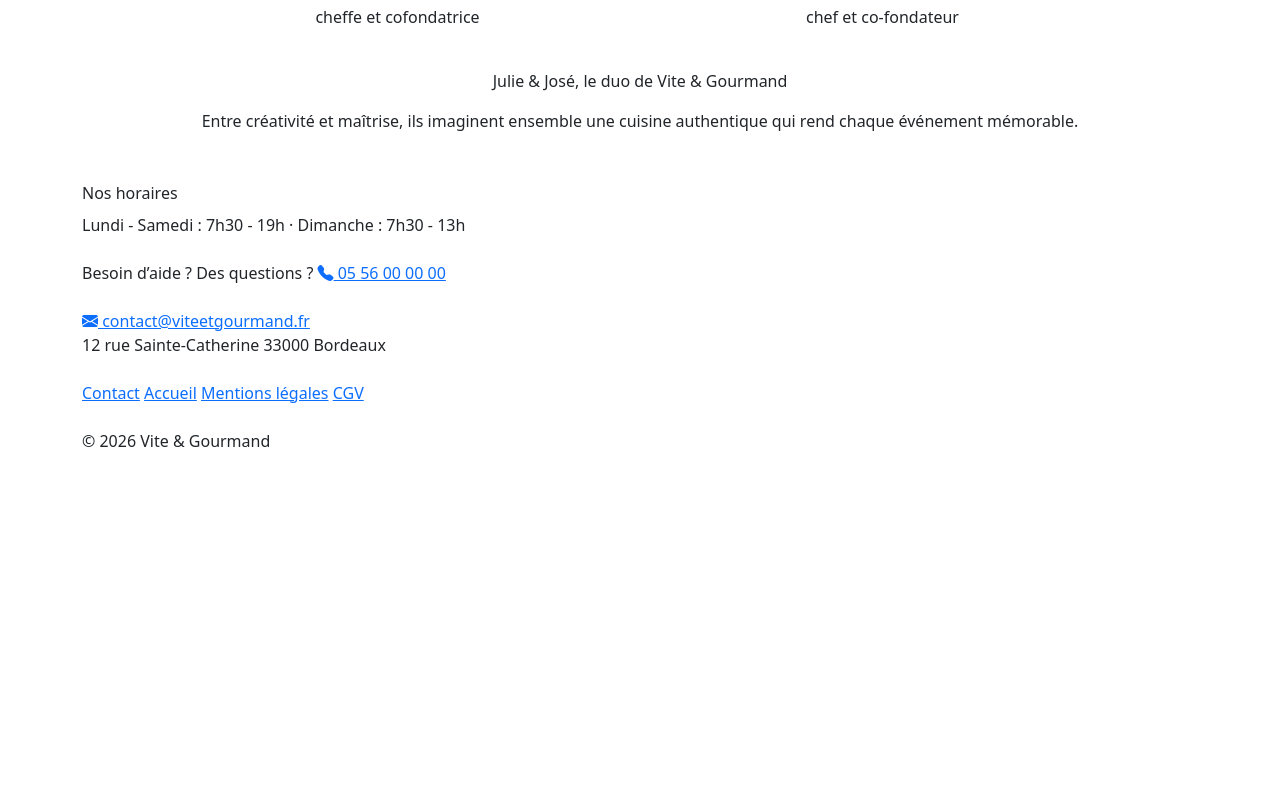
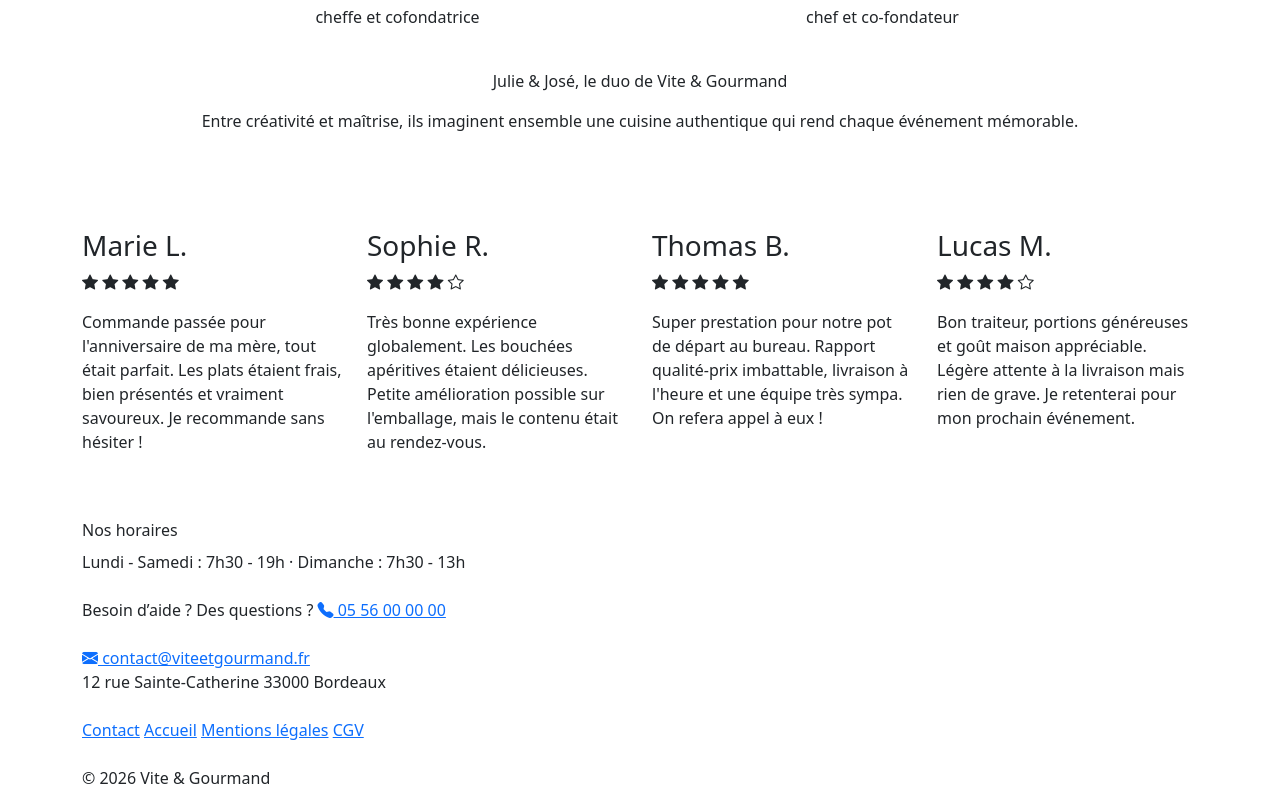
Before and after one commit to ryukann-pro/vite-et-gourmand-ecf, a PHP site: page /home.php in a window 1280 px wide. Shown: the part 1200-1990 px from the top of the page. Before the commit the page ends 1647 px from the top, so only its background shows below. Run offline with PHP 8.4, Linux system fonts and the light colour scheme.

Commit message:
Création de la section avis statique

```diff
--- a/app/Views/pages/home.php
+++ b/app/Views/pages/home.php
@@ -91,6 +91,112 @@
             </div>
         </div>
     </section>
+    <section class="reviews-section py-5">
+
+        <div class="container">
+
+            <div class="row g-4 justify-content-center">
+
+                <!-- Avis 1 -->
+                <div class="col-12 col-md-6 col-lg-3">
+                    <article class="review-card">
+
+                        <h3 class="review-name">Marie L.</h3>
+
+                        <div class="review-stars mb-3">
+                            <i class="bi bi-star-fill"></i>
+                            <i class="bi bi-star-fill"></i>
+                            <i class="bi bi-star-fill"></i>
+                            <i class="bi bi-star-fill"></i>
+                            <i class="bi bi-star-fill"></i>
+                        </div>
+
+                        <p class="review-text">
+                            Commande passée pour l'anniversaire de ma mère,
+                            tout était parfait. Les plats étaient frais,
+                            bien présentés et vraiment savoureux.
+                            Je recommande sans hésiter !
+                        </p>
+
+                    </article>
+                </div>
+
+                <!-- Avis 2 -->
+                <div class="col-12 col-md-6 col-lg-3">
+                    <article class="review-card">
+
+                        <h3 class="review-name">Sophie R.</h3>
+
+                        <div class="review-stars mb-3">
+                            <i class="bi bi-star-fill"></i>
+                            <i class="bi bi-star-fill"></i>
+                            <i class="bi bi-star-fill"></i>
+                            <i class="bi bi-star-fill"></i>
+                            <i class="bi bi-star"></i>
+                        </div>
+
+                        <p class="review-text">
+                            Très bonne expérience globalement.
+                            Les bouchées apéritives étaient délicieuses.
+                            Petite amélioration possible sur l'emballage,
+                            mais le contenu était au rendez-vous.
+                        </p>
+
+                    </article>
+                </div>
+
+                <!-- Avis 3 -->
+                <div class="col-12 col-md-6 col-lg-3">
+                    <article class="review-card">
+
+                        <h3 class="review-name">Thomas B.</h3>
+
+                        <div class="review-stars mb-3">
+                            <i class="bi bi-star-fill"></i>
+                            <i class="bi bi-star-fill"></i>
+                            <i class="bi bi-star-fill"></i>
+                            <i class="bi bi-star-fill"></i>
+                            <i class="bi bi-star-fill"></i>
+                        </div>
+
+                        <p class="review-text">
+                            Super prestation pour notre pot de départ au bureau.
+                            Rapport qualité-prix imbattable,
+                            livraison à l'heure et une équipe très sympa.
+                            On refera appel à eux !
+                        </p>
+
+                    </article>
+                </div>
+
+                <!-- Avis 4 -->
+                <div class="col-12 col-md-6 col-lg-3">
+                    <article class="review-card">
+
+                        <h3 class="review-name">Lucas M.</h3>
+
+                        <div class="review-stars mb-3">
+                            <i class="bi bi-star-fill"></i>
+                            <i class="bi bi-star-fill"></i>
+                            <i class="bi bi-star-fill"></i>
+                            <i class="bi bi-star-fill"></i>
+                            <i class="bi bi-star"></i>
+                        </div>
+
+                        <p class="review-text">
+                            Bon traiteur, portions généreuses et goût maison appréciable.
+                            Légère attente à la livraison mais rien de grave.
+                            Je retenterai pour mon prochain événement.
+                        </p>
+
+                    </article>
+                </div>
+
+            </div>
+
+        </div>
+
+    </section>
 </main>
 
 <?php require_once __DIR__ . '/../layouts/footer.php'; ?>
```
Also changed, not shown: public/assets/css/style.css.
